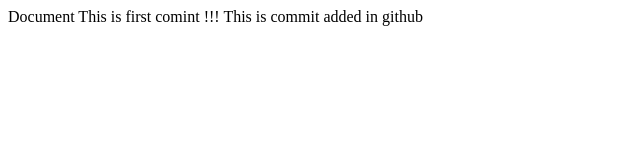
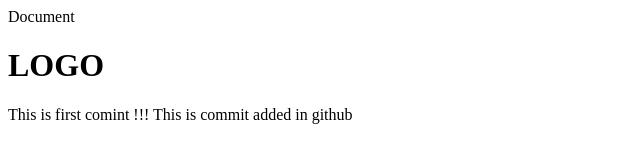
Before and after one commit to MSRoma/Test, a plain HTML site: page Index.html in a window 1280 px wide. Shown: the whole page, without its empty margins (0-640 px from the left). Drawn offline with Linux system fonts and the light colour scheme.

Commit message:
Added heder

```diff
--- a/Index.html
+++ b/Index.html
@@ -5,6 +5,7 @@
 	<title>Document</title>
 </head>
 <body>
+<div><h1>LOGO</h1></div>
  This is first comint !!!
  This is commit added in github
 </body>
```
